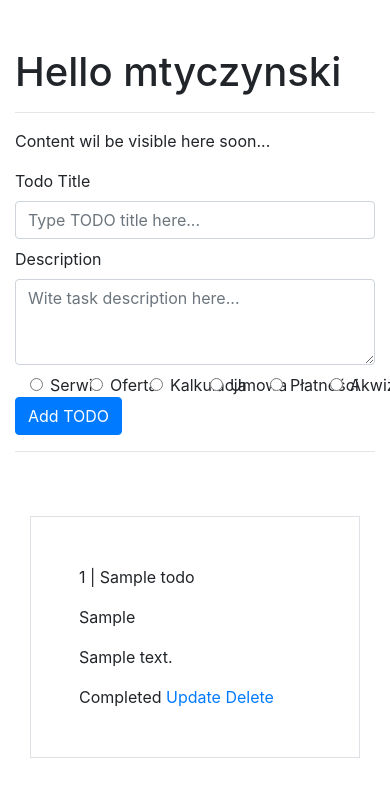
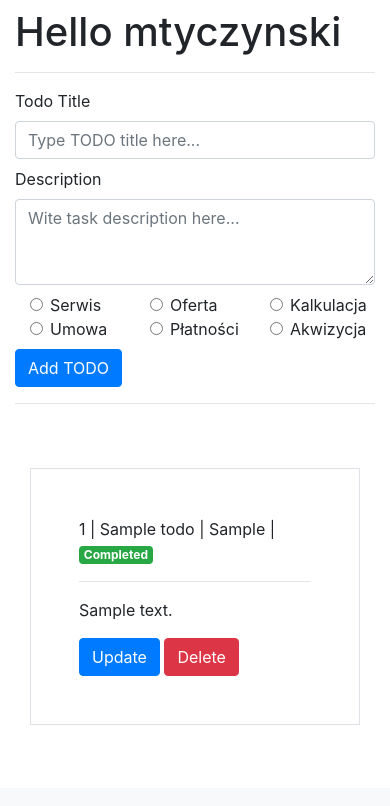
Before and after one commit to michaltyczynski1993/CustomersTaskSystem, a Flask app: page /todo in a window 390 px wide; the page is wider, and only the part inside the window is pictured. Shown: the part 56-862 px from the top of that part. After the commit the page ends 781 px from the top of that part, so only its background shows below. Run offline with Flask 2, Linux system fonts and the light colour scheme; tables that the repository leaves empty hold one stand-in row (values such as "Sample post").

Commit message:
TODO list layout with changes for mobile devices

```diff
--- a/templates/todo.html
+++ b/templates/todo.html
@@ -5,12 +5,11 @@
 {% block main %}
 <div class="container">
   <div class="row">
-    <div class="mt-5 col">
+    <div class="mt-2 col">
       {% for key in username.keys()%}
       <h1>Hello {{ key}}</h1>
       {% endfor %}
       <hr>
-      <p> Content wil be visible here soon... </p>
     </div>
   </div>
 </div>
@@ -30,50 +29,51 @@
     </div>
 
     <div class="container">
+      <div class="mb-2">
         <div class="row">
-
-        <div class="col-2">
+          <div class="col-4">
             <div class="form-check">
               <input class="form-check-input" type="radio" name="category" id="service-radio" value="Serwis">
               <label class="form-check-label" for="service-radio">Serwis</label>
             </div>
           </div>
 
-        <div class="col-2">
+          <div class="col-4">
             <div class="form-check">
               <input class="form-check-input" type="radio" name="category" id="offer-radio" value="Oferta">
               <label class="form-check-label" for="offer-radio">Oferta</label>
             </div>
           </div>
 
-        <div class="col-2">
+          <div class="col-4">
             <div class="form-check">
               <input class="form-check-input" type="radio" name="category" id="calculation" value="Kalkulacja">
               <label class="form-check-label" for="calculation">Kalkulacja</label>
             </div>
           </div>
 
-        <div class="col-2">
+          <div class="col-4">
             <div class="form-check">
               <input class="form-check-input" type="radio" name="category" id="agreement-id" value="Umowa">
               <label class="form-check-label" for="agreement-id">Umowa</label>
             </div>
           </div>
 
-        <div class="col-2">
+          <div class="col-4">
             <div class="form-check">
               <input class="form-check-input" type="radio" name="category" id="agreement-id" value="Płatności">
               <label class="form-check-label" for="agreement-id">Płatności</label>
             </div>
           </div>
 
-        <div class="col-2">
+          <div class="col-4">
             <div class="form-check">
               <input class="form-check-input" type="radio" name="category" id="agreement-id" value="Akwizycja">
               <label class="form-check-label" for="agreement-id">Akwizycja</label>
             </div>
           </div>
 
+        </div>
       </div>
     </div>
 
@@ -87,16 +87,18 @@
           <div class="container p-5 my-5 border">
             <div class="row">
               <div class="col">
-                <p>{{todo.id}} | {{todo.title}}</p>
-                <p>{{todo.category}}</p>
+                <p>{{todo.id}} | {{todo.title}} | {{todo.category}} |
+                  {% if todo.complete == False %}
+                  <span class="badge badge-secondary">Not Complete</span>
+                  {% else %}
+                  <span class="badge badge-success">Completed</span>
+                  {% endif %}
+                </p>
+                <hr>
                 <p>{{todo.description}}</p>
-                {% if todo.complete == False %}
-                <span class="ui grey label">Not Complete</span>
-                {% else %}
-                <span class="ui green label">Completed</span>
-                {% endif %}
-                <a class="ui blue button" href="/update/{{todo.id}}">Update</a>
-                <a class="ui red button" href="/delete/{{todo.id}}">Delete</a>
+
+                <a class="btn btn-primary" href="/update/{{todo.id}}">Update</a>
+                <a class="btn btn-danger" href="/delete/{{todo.id}}">Delete</a>
               </div>
             </div>
           </div>
```
Also changed, not shown: db.sqlite. Lines whose indentation alone changed are shown as unchanged.
